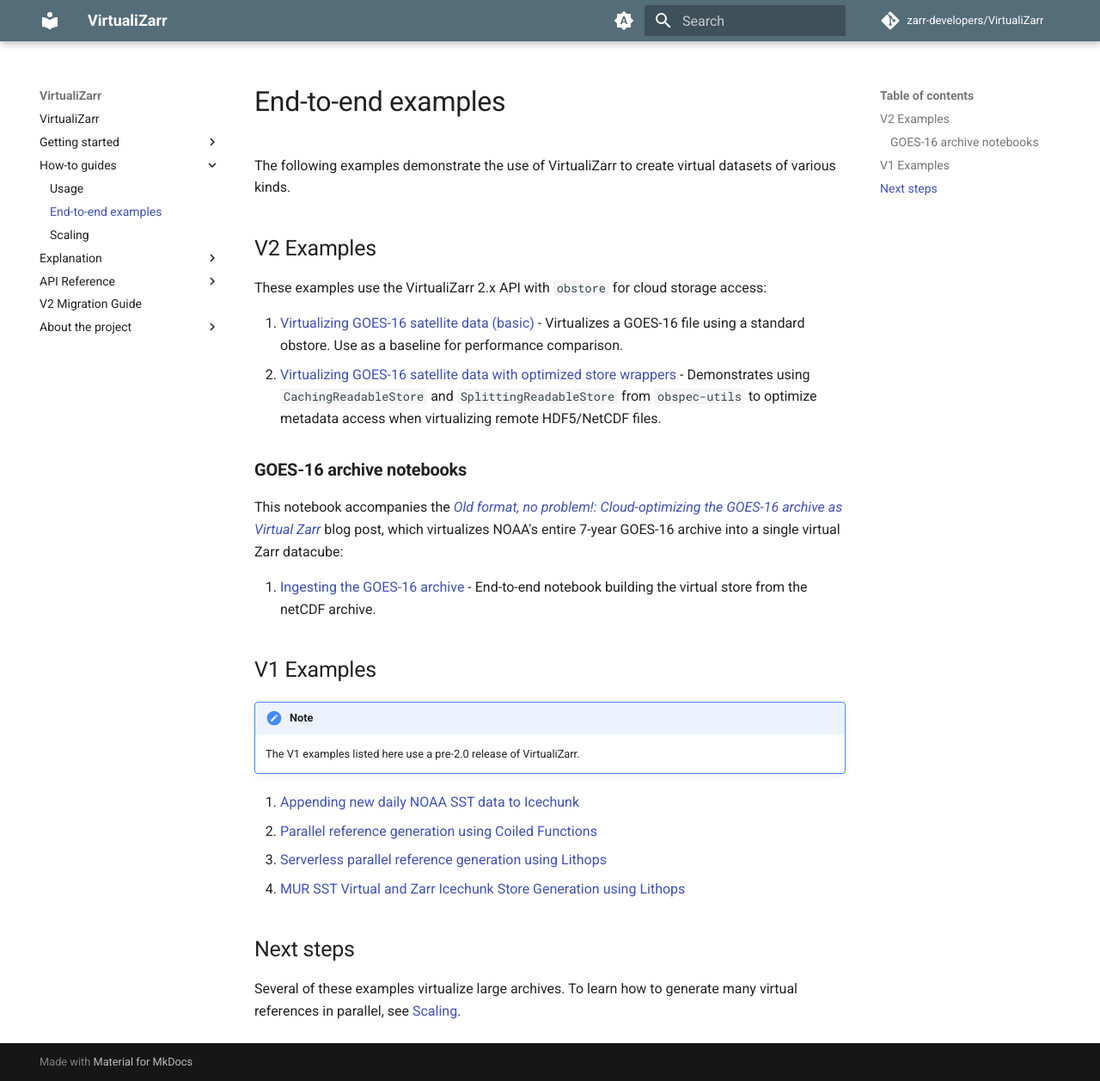
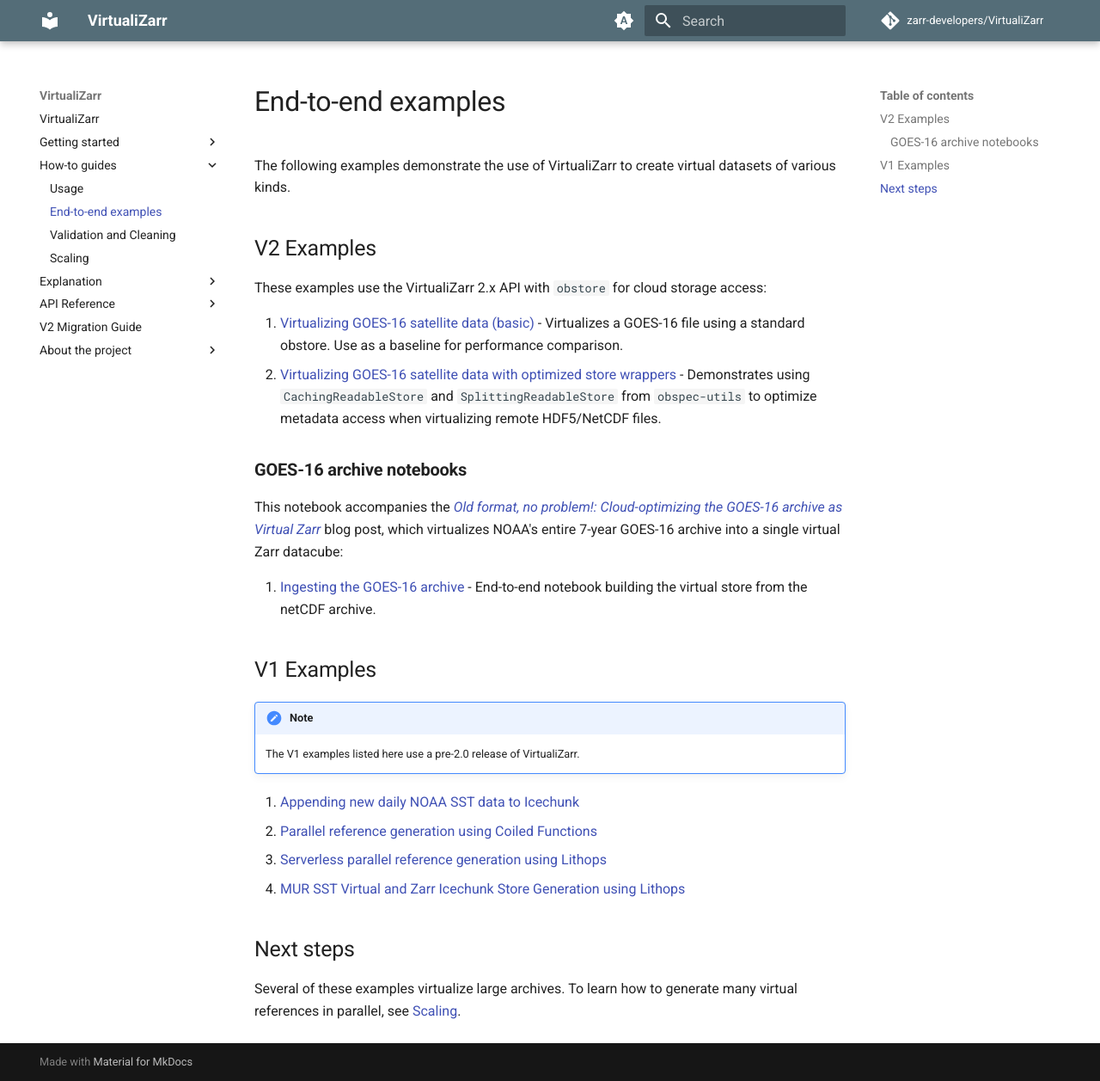
Before and after one commit to zarr-developers/VirtualiZarr, an MkDocs documentation site: the page built from docs/how_to/examples.md, in a window 1280 px wide and 1257 px high. Shown: the whole window at 86% size. Built offline with MkDocs 1.6.1 and Material for MkDocs 9.7.7, drawn with Linux system fonts in a browser that asks for light colours; comment, search, counter and statistics services are not loaded; the version menu is left out.

Commit message:
add to nav

```diff
--- a/mkdocs.yml
+++ b/mkdocs.yml
@@ -20,6 +20,7 @@
   - How-to guides:
     - "how_to/usage.md"
     - "how_to/examples.md"
+    - "how_to/validation.md"
     - "how_to/scaling.md"
   - Explanation:
     - "explanation/data_structures.md"
```
